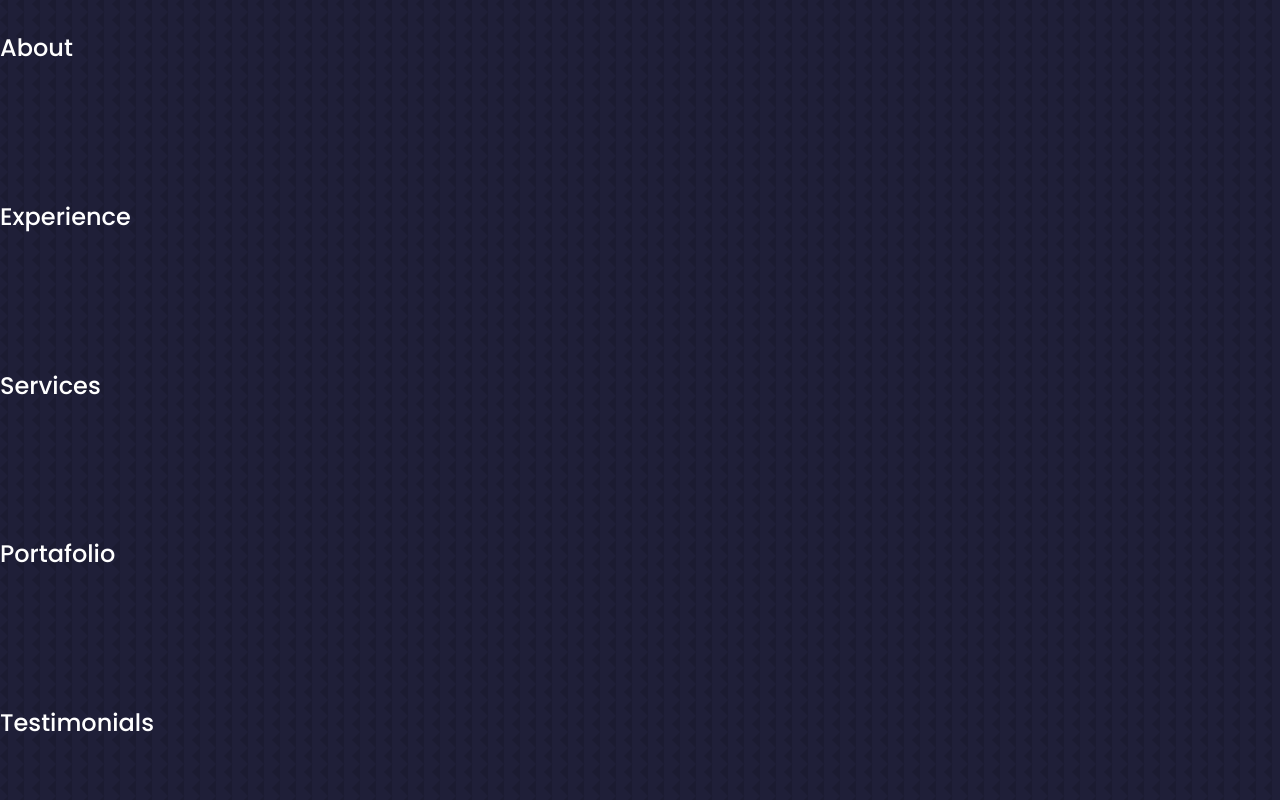
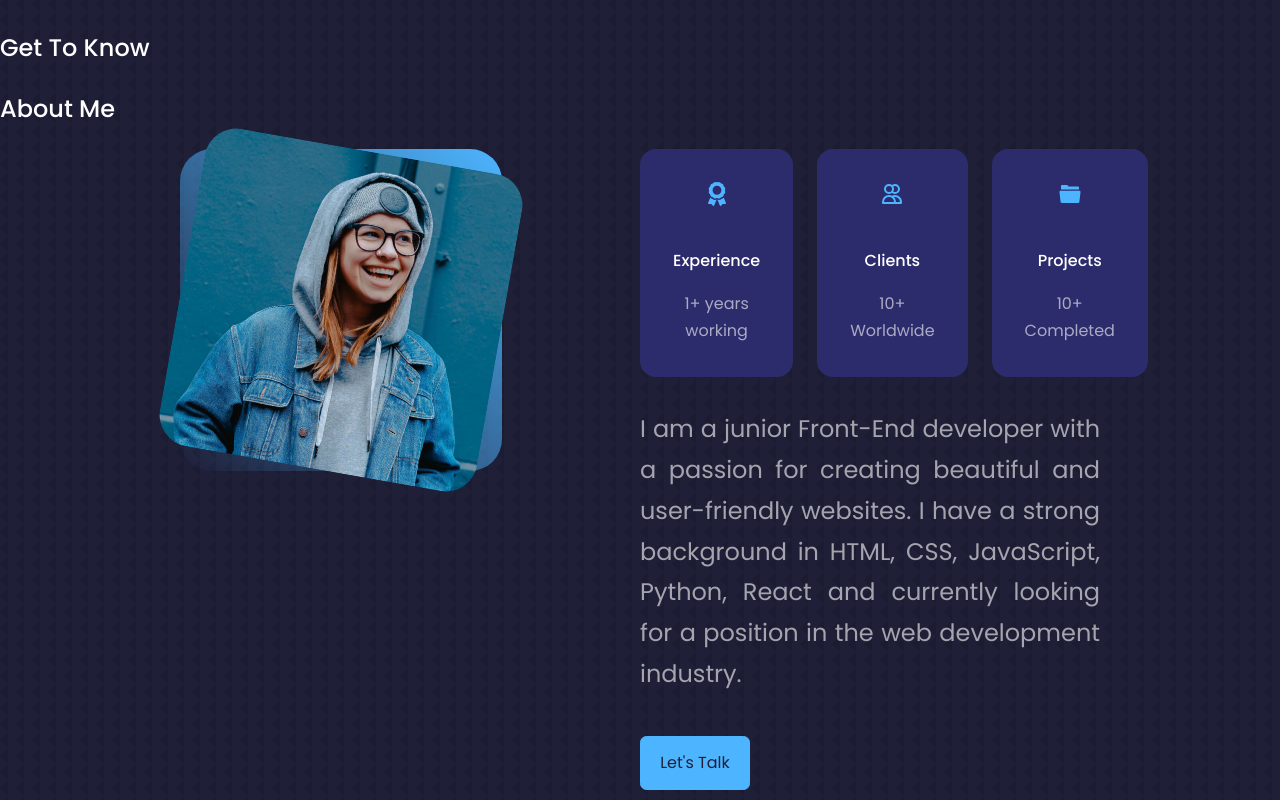
Before and after one commit to Annubis1709/my-react-portafolio-website, a React (Create React App) app: page / in a window 1280 px wide. Shown: the part 900-1700 px from the top of the page. Built offline with nearby package versions, Linux system fonts and the light colour scheme.

Commit message:
content y styles to about component is added

```diff
--- a/src/components/about/About.jsx
+++ b/src/components/about/About.jsx
@@ -1,12 +1,49 @@
 import React from 'react';
 import './about.css';
+import ME from '../../assets/me-about.jpg';
+import { FaAward } from 'react-icons/fa';
+import { HiOutlineUsers } from 'react-icons/hi';
+import { IoIosFolderOpen } from 'react-icons/io';
 
 
 const About = () => {
     return (
         <section>
             <div id="about">
-                <h2>About</h2>
+                <h2>Get To Know</h2>
+                <h2>About Me</h2>
+                <div className="container about_container">
+                    <div className="about_me">
+                        <div className="about_me_image">
+                            <img src={ME} alt="About me" />
+                        </div>
+                    </div>
+
+                    <div className="about_me_content">
+                        <div className="about_cards">
+                            <article className="about_card">
+                                <FaAward className="about_card_icon" />
+                                <h3>Experience</h3>
+                                <small>1+ years working</small>
+                            </article>
+                            <article className="about_card">
+                                <HiOutlineUsers className="about_card_icon" />
+                                <h3>Clients</h3>
+                                <small>10+ Worldwide</small>
+                            </article>
+                            <article className="about_card">
+                                <IoIosFolderOpen className="about_card_icon" />
+                                <h3>Projects</h3>
+                                <small>10+ Completed</small>
+                            </article>
+                        </div>
+                        <p>
+                            I am a junior Front-End developer with a passion for creating beautiful and user-friendly websites.
+                            I have a strong background in HTML, CSS, JavaScript, Python, React and currently looking for a position in the web development industry.
+                        </p>
+                        <a href={'#contact'} className="btn btn-primary">Let's Talk</a>
+                    </div>
+                </div>
             </div>
         </section>
     );
--- a/src/components/about/about.css
+++ b/src/components/about/about.css
@@ -0,0 +1,92 @@
+.about_container {
+  display: grid;
+  grid-template-columns: 35% 50%;
+  gap: 15%;
+}
+.about_me {
+  display: grid;
+  place-items: center;
+  width: 100%;
+  aspect-ratio: 1/1;
+  border-radius: 2rem;
+  background: linear-gradient(45deg, transparent, var(--color-primary));
+}
+.about_me_image{
+  overflow: hidden;
+  border-radius: 2rem;
+  transform: rotate(10deg);
+  transition: var(--transition);
+}
+.about_me_image:hover{
+  transform: rotate(0deg);
+}
+.about_cards {
+  display: grid;
+  grid-template-columns: repeat(3, 1fr);
+  gap: 1.5rem;
+}
+.about_card {
+  padding: 2rem;
+  text-align: center;
+  transition: var(--transition);
+  background: var(--color-bg-variant);
+  border: 1px solid transparent;
+  border-radius: 1rem;
+}
+.about_card:hover {
+  background: transparent;
+  border-color: var(--color-primary-variant);
+  cursor: default;
+}
+.about_card_icon {
+  margin-bottom: 1rem;
+  font-size: var(--large-text);
+  color: var(--color-primary);
+}
+.about_card h3 {
+  font-size: var(--medium-text);
+}
+.about_card small {
+  font-size: var(--medium-text);
+  color: var(--color-light);
+}
+.about_me_content p {
+  margin: 2rem 0 2.6rem;
+  color: var(--color-light);
+  font-size: var(--large-text);
+  text-align: justify;
+}
+
+/* --->> MEDIA QUERIES  (MEDIUM DEVICES) <<--- */
+@media (max-width: 1024px) {
+  .about_container {
+    grid-template-columns: 1fr;
+    gap: 0;
+  }
+    .about_me {
+        width: 50%;
+        margin: 2rem auto 4rem;
+    }
+    .about_me_content p {
+      margin: 1rem 0 1.5rem;
+    }
+
+}
+
+/* --->> MEDIA QUERIES  (SMALL DEVICES) <<--- */
+@media (max-width: 600px) {
+  .about_me {
+    width: 65%;
+    margin: 0 auto 3rem;
+  }
+  .about_cards {
+    grid-template-columns: 1fr 1fr;
+    gap: 1rem;
+  }
+  .about_me_content {
+    text-align: center;
+  }
+  .about_me_content p {
+    margin: 1.5rem 0;
+  }
+}
--- a/src/components/header/Header.jsx
+++ b/src/components/header/Header.jsx
@@ -8,7 +8,7 @@
     return (
         <header>
             <div className=" container header-container">
-                <h2>Hello I'm</h2>
+                <h1>Hello I'm</h1>
                 <h1>Edier Sanchez Sanchez</h1>
                 <h2 className="text-light">Junior FrontEnd Developer</h2>
                 <CurriculumVitate />
@@ -16,7 +16,7 @@
                 <div className='me'>
                     <img src={ ME } alt="me" />
                 </div>
-                <a className='scroll-down' href="#contact" target="_blank" rel="noopener noreferrer">
+                <a className='scroll-down' href={"contact"}>
                     Scroll Down
                 </a>
             </div>
--- a/src/components/header/header.css
+++ b/src/components/header/header.css
@@ -1,6 +1,6 @@
 header {
     height: 100vh;
-    padding-top: 7rem;
+    padding-top: 0.25rem;
     overflow: hidden;
 }
 .header-container {
--- a/src/components/nav/NavBar.jsx
+++ b/src/components/nav/NavBar.jsx
@@ -42,4 +42,4 @@
     );
 };
 
-export default NavBar
+export default NavBar;
```
Also changed, not shown: src/index.css (line endings or trailing spaces).
